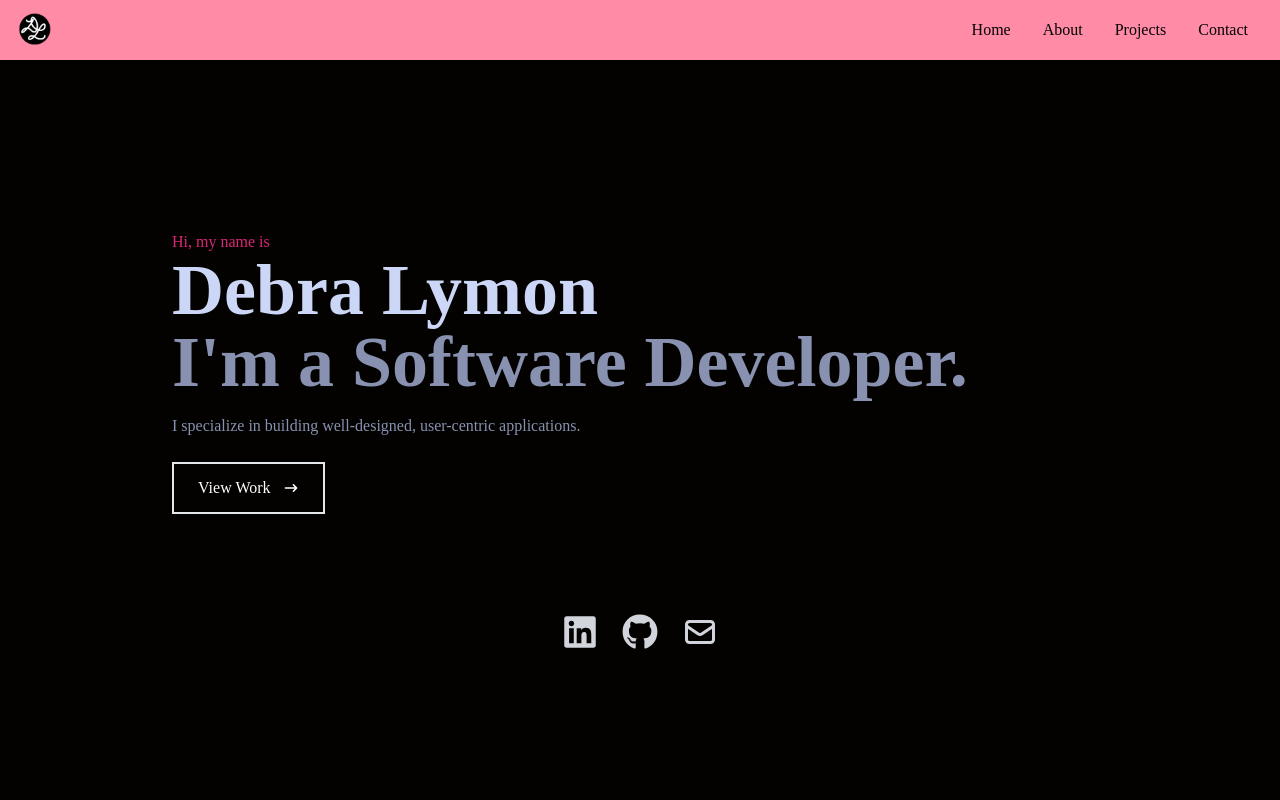
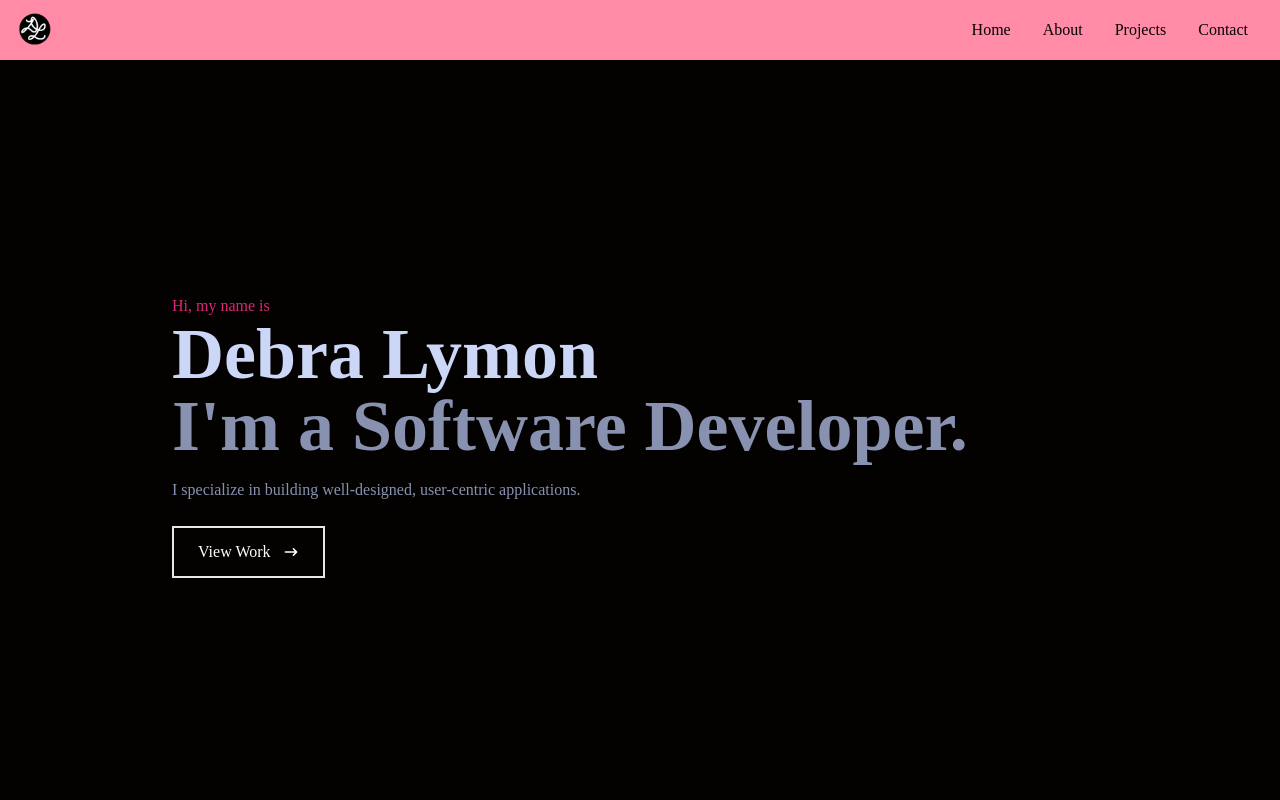
Before and after one commit to dbpl566/dbpl566.github.io, a React (Create React App) app: page / in a window 1280 px wide. Shown: the top 800 px of the page. Built offline with nearby package versions, Linux system fonts and the light colour scheme.

Commit message:
Added socials section

```diff
--- a/src/App.js
+++ b/src/App.js
@@ -4,6 +4,7 @@ import Home from "./components/Home.jsx";
 import About from "./components/About.jsx";
 import Projects from "./components/Projects.jsx";
 import Contact from "./components/Contact.jsx";
+import Socials from "./components/Socials.jsx";
 
 function App() {
   return (
@@ -13,6 +14,7 @@ function App() {
       <About />
       <Projects />
       <Contact />
+      <Socials />
     </div>
   );
 }
--- a/src/components/Contact.jsx
+++ b/src/components/Contact.jsx
@@ -1,4 +1,6 @@
 import React from 'react'
+import {FaGithub, FaLinkedin} from 'react-icons/fa';
+import { HiOutlineMail } from 'react-icons/hi';
 
 const Contact = () => {
   return (
--- a/src/components/Home.jsx
+++ b/src/components/Home.jsx
@@ -2,8 +2,7 @@ import React from 'react';
 import {HiArrowNarrowRight} from 'react-icons/hi';
 import {Link, animateScroll as scroll} from 'react-scroll';
 import Projects from "./Projects";
-import {FaGithub, FaLinkedin} from 'react-icons/fa';
-import { HiOutlineMail } from 'react-icons/hi';
+
 
 const Home = () => {
   return (
@@ -22,13 +21,6 @@ const Home = () => {
                   </span>
                   </button>
             </Link>
-            <div name='Socials'>
-              <div className='mt-3 flex items-center justify-center space-x-6 text-gray-300 text-4xl pt-20'>
-                <a className='hover:bg-pink-600' href=""><FaLinkedin /></a>
-                <a className='hover:bg-pink-600' href="https://github.com/dbpl566"><FaGithub /></a>
-                <a className='hover:bg-pink-600' href="mailto:debra.p.lymon@gmail.com"><HiOutlineMail /></a>
-              </div>
-            </div>
         </div>
     </div>
   )
--- /dev/null
+++ b/src/components/Socials.jsx
@@ -0,0 +1,17 @@
+import React from 'react'
+import {FaGithub, FaLinkedin} from 'react-icons/fa';
+import { HiOutlineMail } from 'react-icons/hi';
+
+const Socials = () => {
+  return (
+    <div name='Socials' className='w-full h-48 bg-[#030200] flex justify-center items-center'>
+    <div className='mt-3 flex items-center justify-center space-x-6 text-gray-300 text-4xl'>
+      <a className='hover:bg-pink-600' href=""><FaLinkedin /></a>
+      <a className='hover:bg-pink-600' href="https://github.com/dbpl566"><FaGithub /></a>
+      <a className='hover:bg-pink-600' href="mailto:debra.p.lymon@gmail.com"><HiOutlineMail /></a>
+    </div>
+  </div>
+  )
+}
+
+export default Socials
```
